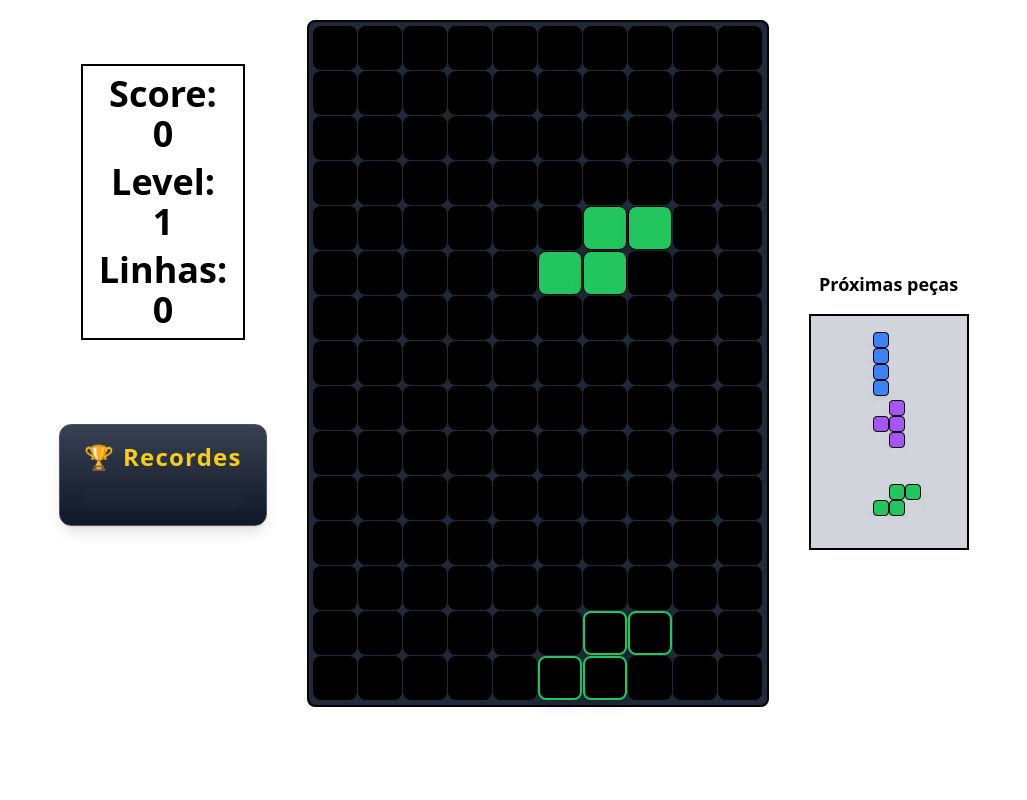
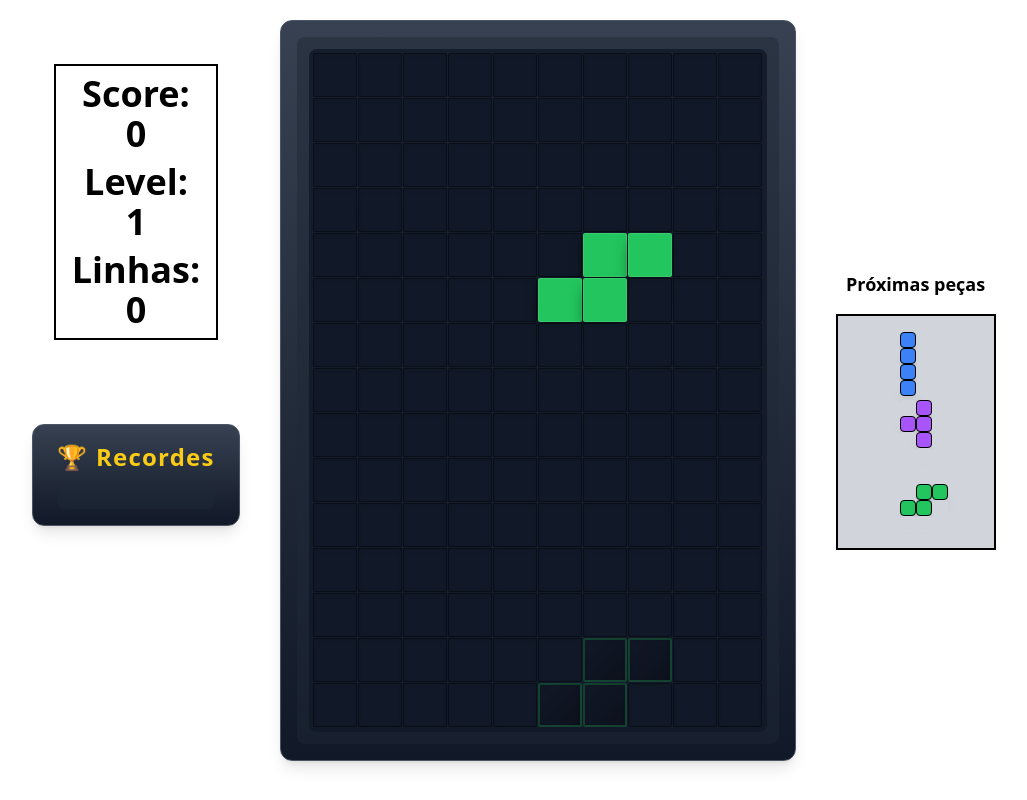
Before and after one commit to LukaVieira1/tetris, a React (Vite) app: page / in a window 1280 px wide. Shown: the whole page, without its empty margins (126-1153 px from the left). Built offline with nearby package versions, Linux system fonts and the light colour scheme.

Commit message:
refactor: improve Game Board UI

```diff
--- a/src/components/GameBoard.tsx
+++ b/src/components/GameBoard.tsx
@@ -34,25 +34,43 @@ export const GameBoard = ({
   );
 
   return (
-    <div className="grid grid-cols-[repeat(10,minmax(0,45px))] grid-rows-[repeat(15,minmax(0,45px))] border-2 border-black bg-gray-800 rounded-lg p-1">
+    <div className="bg-gradient-to-b from-gray-700 to-gray-900 p-4 rounded-xl shadow-lg border border-gray-600">
+      <div className="bg-gray-800/50 rounded-lg p-3">
+        <div className="grid grid-cols-[repeat(10,minmax(0,45px))] grid-rows-[repeat(15,minmax(0,45px))] bg-gray-900/80 rounded-lg p-1">
           {finalBoard.map((row, y) =>
             row.map((cell, x) => (
               <div
                 style={{
-              border: cell.value === -1 ? `2px solid ${cell.color}` : "",
-              backgroundColor: cell?.value === 1 ? `${cell.color}` : "",
+                  border: cell.value === -1 ? `2px solid ${cell.color}40` : "",
+                  backgroundColor:
+                    cell?.value === 1 ? `${cell.color}` : "rgb(17 24 39)",
                 }}
                 key={`${x}-${y}`}
-            className={`size-11 rounded-lg transition-transform duration-200 ${
-              cell.value === 0
-                ? "bg-black"
-                : cell.value === 1
-                ? `border border-black shadow-lg`
-                : `bg-black shadow-lg`
-            }`}
-          ></div>
+                className={`
+                  size-11 rounded-sm transition-all
+                  ${
+                    cell.value === 1
+                      ? `
+                    border border-white/10
+                    shadow-lg shadow-black/50
+                    hover:brightness-110
+                  `
+                      : cell.value === -1
+                      ? `
+                    shadow-inner
+                    bg-gradient-to-br from-transparent to-black/30
+                  `
+                      : `
+                    border border-black/40
+                    shadow-inner
+                  `
+                  }
+                `}
+              />
             ))
           )}
         </div>
+      </div>
+    </div>
   );
 };
```
Lines whose indentation alone changed are shown as unchanged.
